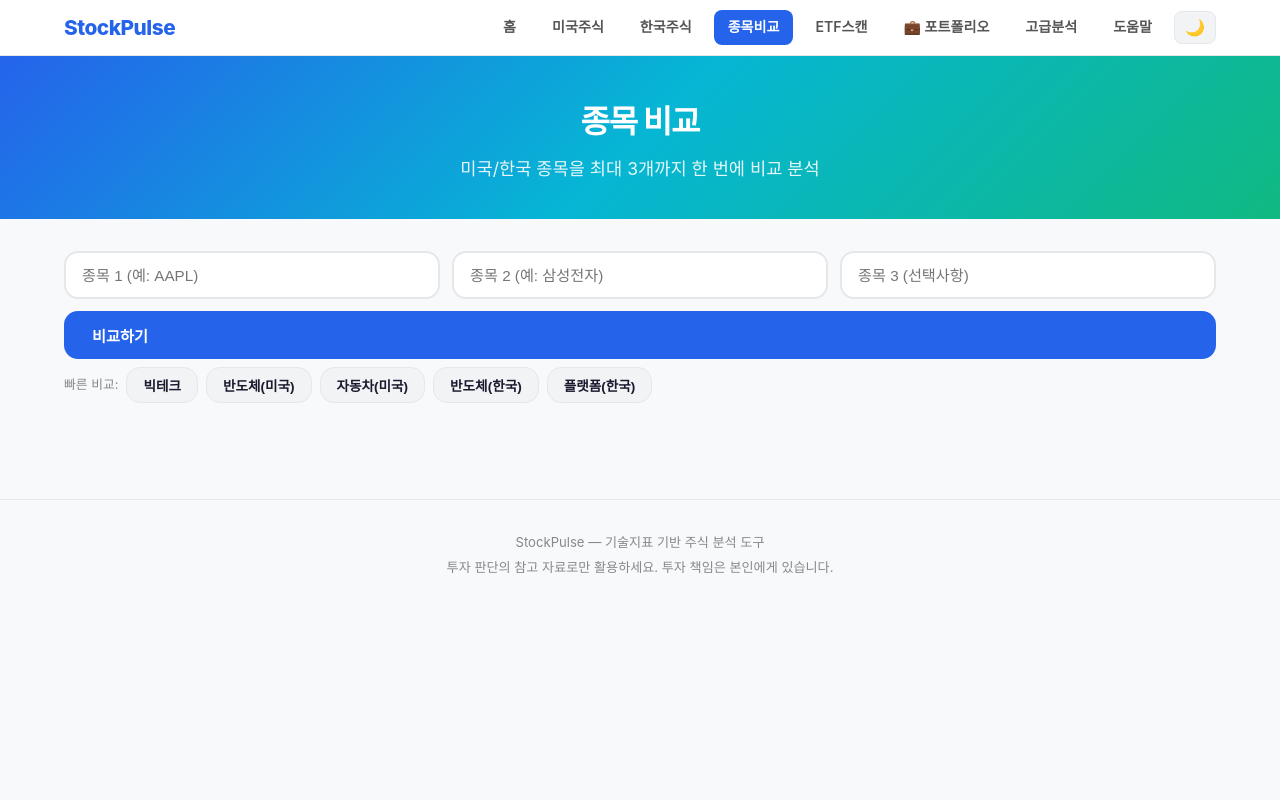
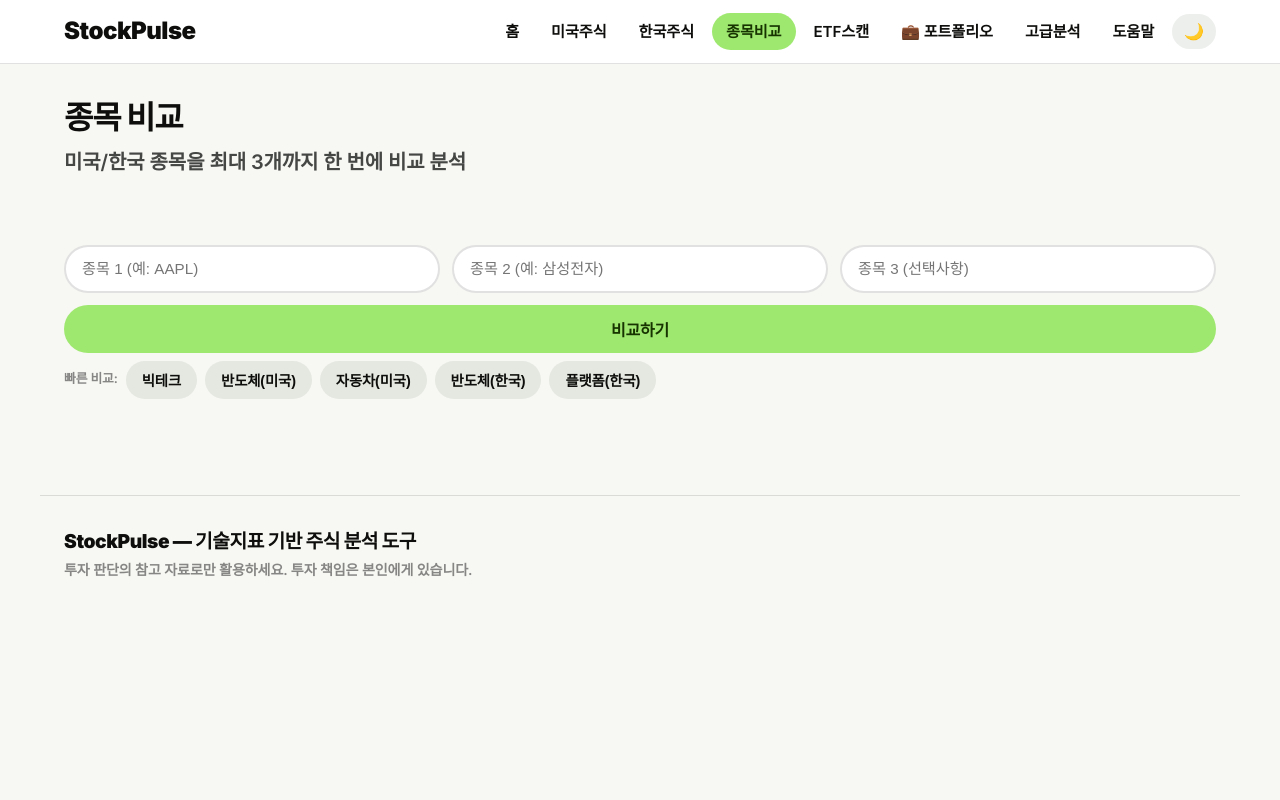
Before and after one commit to sutaf/stock-analyzer, a Flask app: page /compare in a window 1280 px wide. Run offline with Flask 3, Linux system fonts and the light colour scheme; some libraries are stand-ins or nearby versions; some web fonts are replaced.

Commit message:
Refresh UI with Wise-inspired design system
Adopt the palette, typography, and motion described in DESIGN.md:
- Off-white canvas (#f7f7f3) with near-black text (#0e0f0c) and Wise Green (#9fe870) accent
- Pretendard weight 900 for display at 0.85-0.95 line-height; Inter 600 as body default with "calt"
- Pill buttons (9999px) with scale(1.05) hover / scale(0.95) active
- 30-40px rounded cards, ring shadows instead of drop shadows
- Nav links restyled as pill chips; hero uses accent highlight on "Pulse"

```diff
--- a/static/css/style.css
+++ b/static/css/style.css
@@ -1,49 +1,70 @@
 /* ─── Reset & Base ─── */
-*, *::before, *::after { box-sizing: border-box; margin: 0; padding: 0; }
+*, *::before, *::after { box-sizing: border-box; margin: 0; padding: 0; font-feature-settings: "calt" 1; }
 
 :root {
-  --bg: #f8f9fb;
+  /* Canvas */
+  --bg: #f7f7f3;          /* warm off-white */
   --bg2: #ffffff;
-  --bg3: #f1f3f5;
-  --text: #1a1a2e;
-  --text2: #555;
-  --text3: #888;
-  --primary: #2563eb;
-  --primary-light: #3b82f6;
-  --accent: #10b981;
-  --danger: #ef4444;
-  --warning: #f59e0b;
-  --border: #e5e7eb;
-  --shadow: 0 2px 12px rgba(0,0,0,0.06);
-  --radius: 14px;
-  --radius-sm: 8px;
+  --bg3: #e8ebe6;         /* light green-tinted surface */
+  /* Text */
+  --text: #0e0f0c;        /* near-black */
+  --text2: #454745;       /* warm dark */
+  --text3: #868685;       /* gray */
+  /* Accents */
+  --primary: #9fe870;     /* Wise Green — CTA only */
+  --primary-dark: #163300;/* Dark Green — text on green */
+  --primary-hover: #cdffad;/* Pastel Green */
+  --mint: #e2f6d5;        /* Light Mint — soft surface */
+  --accent: #054d28;      /* Positive Green */
+  --danger: #d03238;
+  --warning: #ffd11a;
+  --info-bg: rgba(56,200,255,0.10);
+  --orange: #ffc091;
+  /* Structure */
+  --border: rgba(14,15,12,0.12);
+  --shadow: rgba(14,15,12,0.12) 0 0 0 1px; /* ring shadow */
+  --radius-sm: 16px;
+  --radius: 30px;
+  --radius-lg: 40px;
+  --radius-pill: 9999px;
   --transition: 0.2s ease;
   --max-w: 1200px;
-  --nav-h: 56px;
+  --nav-h: 64px;
 }
 
 [data-theme="dark"] {
-  --bg: #0f172a;
-  --bg2: #1e293b;
-  --bg3: #334155;
-  --text: #f1f5f9;
-  --text2: #94a3b8;
-  --text3: #64748b;
-  --border: #334155;
-  --shadow: 0 2px 12px rgba(0,0,0,0.3);
+  --bg: #0e0f0c;
+  --bg2: #1a1b17;
+  --bg3: #262823;
+  --text: #f0ede5;
+  --text2: #b5b8b0;
+  --text3: #868685;
+  --border: rgba(240,237,229,0.14);
+  --shadow: rgba(0,0,0,0.35) 0 0 0 1px;
 }
 
 html { scroll-behavior: smooth; }
 body {
-  font-family: 'Pretendard', -apple-system, BlinkMacSystemFont, 'Segoe UI', sans-serif;
+  font-family: 'Pretendard', 'Inter', -apple-system, BlinkMacSystemFont, 'Segoe UI', sans-serif;
   background: var(--bg);
   color: var(--text);
-  line-height: 1.6;
+  font-size: 18px;
+  font-weight: 600;          /* Inter Semibold as body default — confident */
+  letter-spacing: -0.108px;
+  line-height: 1.44;
   min-height: 100vh;
+  -webkit-font-smoothing: antialiased;
 }
 
-a { color: var(--primary); text-decoration: none; }
-a:hover { text-decoration: underline; }
+h1, h2, h3, h4 {
+  font-family: 'Pretendard', 'Inter', sans-serif;
+  font-weight: 900;          /* billboard-scale */
+  line-height: 0.95;         /* tight (slightly relaxed from 0.85 to work with Korean) */
+  letter-spacing: -0.02em;
+}
+
+a { color: var(--text); text-decoration: underline; text-underline-offset: 3px; text-decoration-thickness: 1px; }
+a:hover { text-decoration-thickness: 2px; }
 
 /* ─── Nav ─── */
 .nav {
@@ -63,58 +84,75 @@ a:hover { text-decoration: underline; }
   height: 100%;
 }
 .nav-logo {
-  font-size: 1.3rem;
-  font-weight: 800;
-  color: var(--primary);
-  letter-spacing: -0.5px;
-}
-.nav-links { display: flex; gap: 8px; align-items: center; }
-.nav-links a {
-  padding: 6px 14px;
-  border-radius: var(--radius-sm);
-  font-size: 0.88rem;
-  font-weight: 600;
-  color: var(--text2);
-  transition: var(--transition);
-}
-.nav-links a:hover, .nav-links a.active {
-  background: var(--primary);
-  color: #fff;
+  font-size: 1.5rem;
+  font-weight: 900;
+  color: var(--text);
+  letter-spacing: -0.02em;
   text-decoration: none;
 }
+.nav-logo:hover { text-decoration: none; }
+.nav-links { display: flex; gap: 4px; align-items: center; }
+.nav-links a {
+  padding: 8px 14px;
+  border-radius: var(--radius-pill);
+  font-size: 0.95rem;
+  font-weight: 600;
+  color: var(--text);
+  transition: background 0.2s ease, transform 0.15s ease;
+  text-decoration: none;
+}
+.nav-links a:hover { background: rgba(211,242,192,0.4); text-decoration: none; }
+.nav-links a.active { background: var(--primary); color: var(--primary-dark); }
+[data-theme="dark"] .nav-links a:hover { background: rgba(159,232,112,0.18); }
 .theme-toggle {
-  background: var(--bg3);
-  border: 1px solid var(--border);
-  border-radius: var(--radius-sm);
-  padding: 6px 10px;
+  background: rgba(22,51,0,0.08);
+  border: none;
+  border-radius: var(--radius-pill);
+  padding: 8px 12px;
   cursor: pointer;
   font-size: 1rem;
   color: var(--text);
-  transition: var(--transition);
+  transition: transform 0.15s ease, background 0.2s ease;
 }
-.theme-toggle:hover { background: var(--primary); color: #fff; }
+.theme-toggle:hover { background: var(--primary); color: var(--primary-dark); transform: scale(1.05); }
+.theme-toggle:active { transform: scale(0.95); }
+[data-theme="dark"] .theme-toggle { background: rgba(240,237,229,0.08); }
 
 /* ─── Hero ─── */
 .hero {
-  background: linear-gradient(135deg, #2563eb 0%, #06b6d4 50%, #10b981 100%);
-  color: #fff;
-  padding: 60px 24px 50px;
-  text-align: center;
+  background: var(--bg);
+  color: var(--text);
+  padding: 72px 24px 56px;
+  text-align: left;
+  max-width: var(--max-w);
+  margin: 0 auto;
 }
 .hero h1 {
-  font-size: 2.5rem;
+  font-size: clamp(3rem, 9vw, 6rem);
   font-weight: 900;
-  letter-spacing: -1px;
-  margin-bottom: 8px;
+  line-height: 0.88;
+  letter-spacing: -0.035em;
+  margin-bottom: 16px;
+  color: var(--text);
+}
+.hero h1 .accent {
+  display: inline-block;
+  background: var(--primary);
+  color: var(--primary-dark);
+  padding: 0 0.2em;
+  border-radius: 0.08em;
 }
 .hero .subtitle {
-  font-size: 1.1rem;
-  opacity: 0.9;
+  font-size: 1.25rem;
+  font-weight: 600;
+  color: var(--text2);
+  max-width: 640px;
 }
 .hero .desc {
-  font-size: 0.92rem;
-  opacity: 0.7;
-  margin-top: 6px;
+  font-size: 1rem;
+  color: var(--text3);
+  margin-top: 10px;
+  max-width: 640px;
 }
 
 /* ─── Container ─── */
@@ -277,39 +323,56 @@ a:hover { text-decoration: underline; }
   flex: 1;
   min-width: 220px;
   height: 48px;
-  padding: 0 18px;
-  border: 2px solid var(--border);
-  border-radius: var(--radius);
+  padding: 0 22px;
+  border: none;
+  border-radius: var(--radius-pill);
   font-size: 1rem;
+  font-weight: 600;
   background: var(--bg2);
   color: var(--text);
-  transition: var(--transition);
+  box-shadow: var(--shadow);
+  transition: box-shadow 0.2s ease;
 }
 .search-box input:focus {
   outline: none;
-  border-color: var(--primary);
-  box-shadow: 0 0 0 3px rgba(37,99,235,0.15);
+  box-shadow: inset 0 0 0 2px var(--text2);
 }
+.search-box input::placeholder { color: var(--text3); font-weight: 400; }
 .btn {
   height: 48px;
-  padding: 0 28px;
+  padding: 0 24px;
   border: none;
-  border-radius: var(--radius);
-  font-size: 0.95rem;
-  font-weight: 700;
+  border-radius: var(--radius-pill);
+  font-size: 1rem;
+  font-weight: 600;
+  letter-spacing: -0.01em;
   cursor: pointer;
-  transition: var(--transition);
+  transition: transform 0.15s ease, background 0.2s ease;
   display: inline-flex;
   align-items: center;
+  justify-content: center;
   gap: 6px;
 }
-.btn-primary { background: var(--primary); color: #fff; }
-.btn-primary:hover { background: #1d4ed8; }
-.btn-secondary { background: var(--bg3); color: var(--text); border: 1px solid var(--border); }
-.btn-secondary:hover { background: var(--border); }
-.btn-sm { height: 36px; padding: 0 16px; font-size: 0.85rem; }
-.btn-danger { background: var(--danger); color: #fff; }
-.btn-danger:hover { background: #dc2626; }
+.btn:hover { transform: scale(1.05); }
+.btn:active { transform: scale(0.95); }
+.btn-primary {
+  background: var(--primary);
+  color: var(--primary-dark);
+}
+.btn-primary:hover { background: var(--primary-hover); }
+.btn-secondary {
+  background: rgba(22,51,0,0.08);
+  color: var(--text);
+}
+.btn-secondary:hover { background: rgba(22,51,0,0.14); }
+[data-theme="dark"] .btn-secondary { background: rgba(240,237,229,0.08); }
+[data-theme="dark"] .btn-secondary:hover { background: rgba(240,237,229,0.14); }
+.btn-sm { height: 38px; padding: 0 16px; font-size: 0.9rem; }
+.btn-danger {
+  background: var(--danger);
+  color: #fff;
+}
+.btn-danger:hover { background: #b22a30; }
 
 /* ─── Analysis Result ─── */
 .result-section { margin-top: 32px; }
@@ -496,32 +574,33 @@ a:hover { text-decoration: underline; }
 
 /* ─── Footer ─── */
 .footer {
-  text-align: center;
+  text-align: left;
+  max-width: var(--max-w);
+  margin: 40px auto 0;
   padding: 32px 24px;
-  margin-top: 40px;
   border-top: 1px solid var(--border);
-  font-size: 0.82rem;
+  font-size: 0.88rem;
   color: var(--text3);
 }
+.footer p:first-child { font-weight: 900; font-size: 1.2rem; color: var(--text); letter-spacing: -0.02em; }
 
 /* ─── Tabs ─── */
-.tabs { display: flex; gap: 4px; margin-bottom: 20px; }
+.tabs { display: flex; gap: 8px; margin-bottom: 24px; flex-wrap: wrap; }
 .tab-btn {
-  padding: 8px 20px;
-  border: 1px solid var(--border);
-  border-radius: var(--radius-sm);
-  background: var(--bg);
-  color: var(--text2);
+  padding: 8px 18px;
+  border: none;
+  border-radius: var(--radius-pill);
+  background: rgba(22,51,0,0.06);
+  color: var(--text);
   font-weight: 600;
-  font-size: 0.85rem;
+  font-size: 0.9rem;
   cursor: pointer;
-  transition: var(--transition);
+  transition: transform 0.15s ease, background 0.2s ease;
 }
-.tab-btn.active, .tab-btn:hover {
-  background: var(--primary);
-  color: #fff;
-  border-color: var(--primary);
-}
+.tab-btn:hover { background: rgba(22,51,0,0.12); transform: scale(1.03); }
+.tab-btn.active { background: var(--primary); color: var(--primary-dark); }
+[data-theme="dark"] .tab-btn { background: rgba(240,237,229,0.06); }
+[data-theme="dark"] .tab-btn:hover { background: rgba(240,237,229,0.12); }
 
 /* ─── Score Ring ─── */
 .score-ring {
--- a/templates/base.html
+++ b/templates/base.html
@@ -5,7 +5,10 @@
   <meta name="viewport" content="width=device-width, initial-scale=1.0">
   <title>{% block title %}StockPulse{% endblock %}</title>
   <link rel="preconnect" href="https://cdn.jsdelivr.net">
+  <link rel="preconnect" href="https://fonts.googleapis.com">
+  <link rel="preconnect" href="https://fonts.gstatic.com" crossorigin>
   <link href="https://cdn.jsdelivr.net/gh/orioncactus/pretendard@v1.3.9/dist/web/variable/pretendardvariable-dynamic-subset.min.css" rel="stylesheet">
+  <link href="https://fonts.googleapis.com/css2?family=Inter:wght@400;600;700;900&display=swap" rel="stylesheet">
   <link rel="stylesheet" href="/static/css/style.css">
   <script src="https://cdn.jsdelivr.net/npm/chart.js@4.4.4/dist/chart.umd.min.js"></script>
   <script src="/static/js/common.js"></script>
--- a/templates/index.html
+++ b/templates/index.html
@@ -3,9 +3,9 @@
 
 {% block content %}
 <section class="hero">
-  <h1>StockPulse</h1>
-  <p class="subtitle">미국 &middot; 한국 주식 기술적 분석</p>
-  <p class="desc">기술지표 기반 점수, 핵심 사유, 차트, 뉴스를 한 번에 확인하세요</p>
+  <h1>Stock<span class="accent">Pulse</span></h1>
+  <p class="subtitle">미국 · 한국 주식을 기술지표로 읽는 가장 빠른 방법.</p>
+  <p class="desc">점수, 핵심 사유, 차트, 뉴스 — 한 장에서 끝냅니다.</p>
 </section>
 
 <div class="container">
```
Also changed, not shown: other parts of static/css/style.css (+73 -53 lines).
